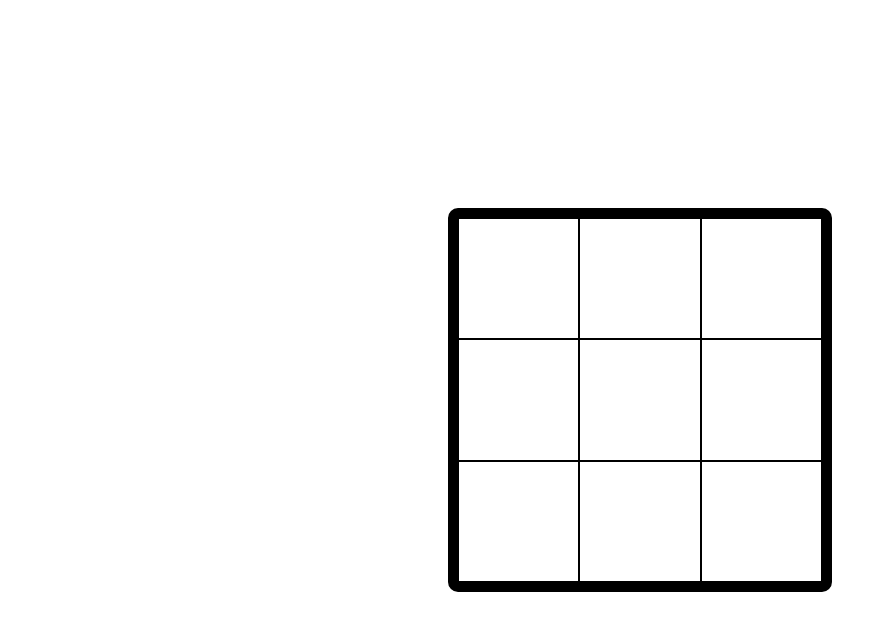
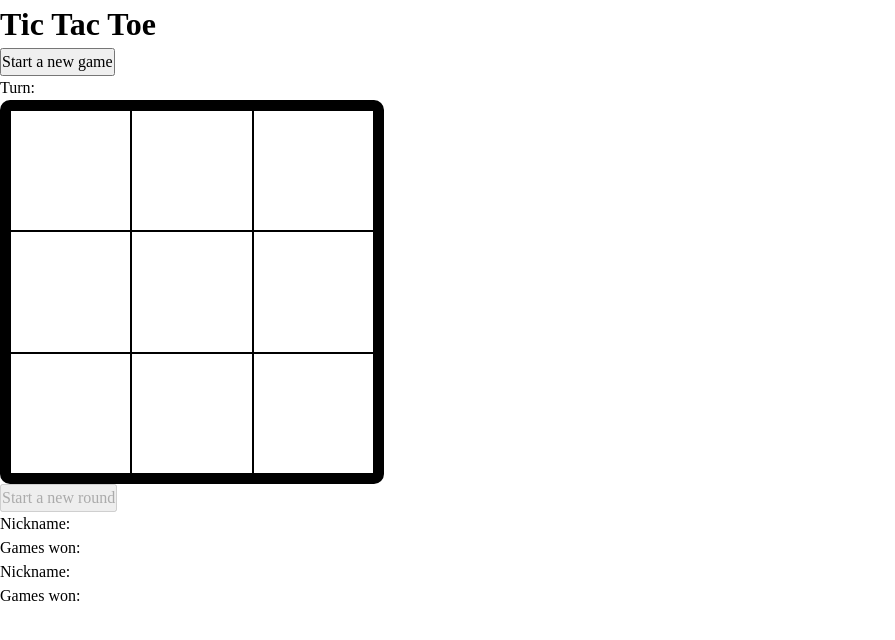
Before and after one commit to Jackob2004/odin-tic-tac-toe, a plain HTML site: page index.html in a window 1280 px wide. Shown: the whole page, without its empty margins (0-895 px from the left). Drawn offline with Linux system fonts and the light colour scheme.

Commit message:
Add html game panels structure
Add game panels needed for playing the game and displaying game info.

```diff
--- a/index.html
+++ b/index.html
@@ -9,6 +9,23 @@
     <script src="script.js" defer></script>
 </head>
 <body>
+
+    <div class="sidebar">
+        <h1>Tic Tac Toe</h1>
+
+        <button class="start">Start a new game</button>
+    </div>
+
+   <div class="main-game-panel">
+       <div class="game-info">
+           <div class="game-result">
+               <p></p>
+           </div>
+
+            <div class="turn-indicator">
+                <p>Turn: <span></span></p>
+            </div>
+       </div>
 
        <div class="game-grid">
            <div class="cell" data-cell-index="0"></div>
@@ -24,5 +41,20 @@
            <div class="cell" data-cell-index="8"></div>
        </div>
 
+       <button class="play-again" disabled>Start a new round</button>
+   </div>
+
+    <div class="stats-panel">
+        <div class="x-player">
+            <p class="name">Nickname: <span></span></p>
+            <p class="won-games">Games won: <span></span></p>
+        </div>
+
+        <div class="o-player">
+            <p class="name">Nickname: <span></span></p>
+            <p class="won-games">Games won: <span></span></p>
+        </div>
+    </div>
+
 </body>
 </html>
--- a/styles.css
+++ b/styles.css
@@ -1,5 +1,4 @@
 body {
-    display: flex;
     height: 100vh;
 }
 
@@ -10,7 +9,6 @@ body {
 
     width: clamp(100px, 30vw, 500px);
     aspect-ratio: 1 / 1;
-    margin: auto;
     border: 10px solid black;
     border-radius: 10px;
 }
```
Lines whose indentation alone changed are shown as unchanged.
